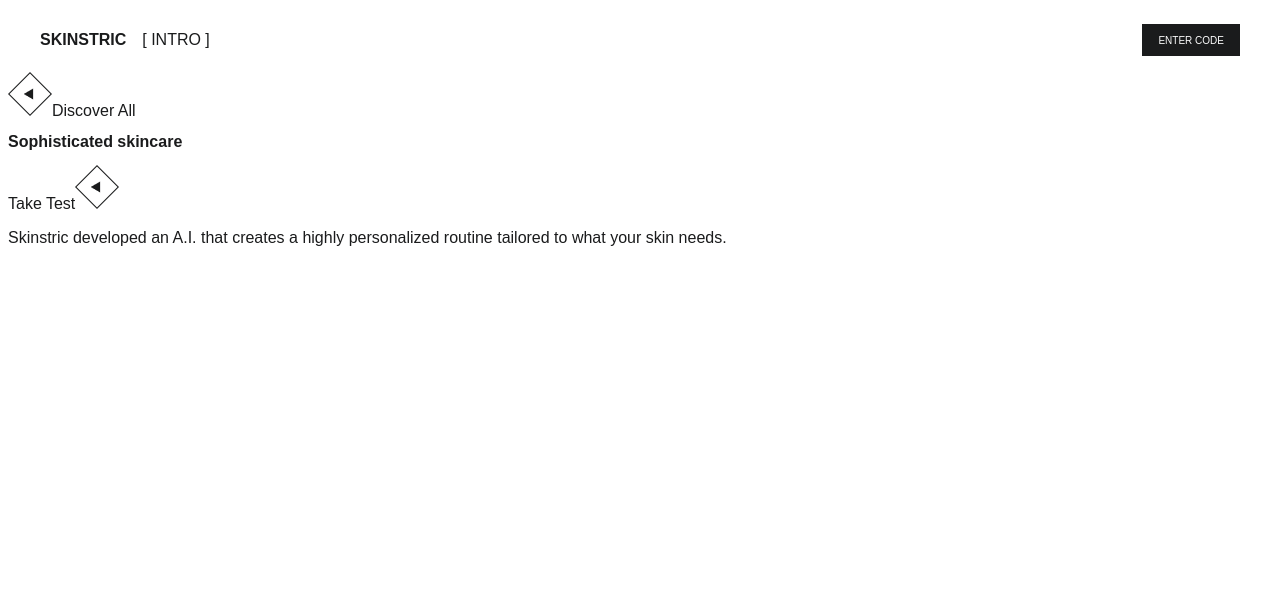
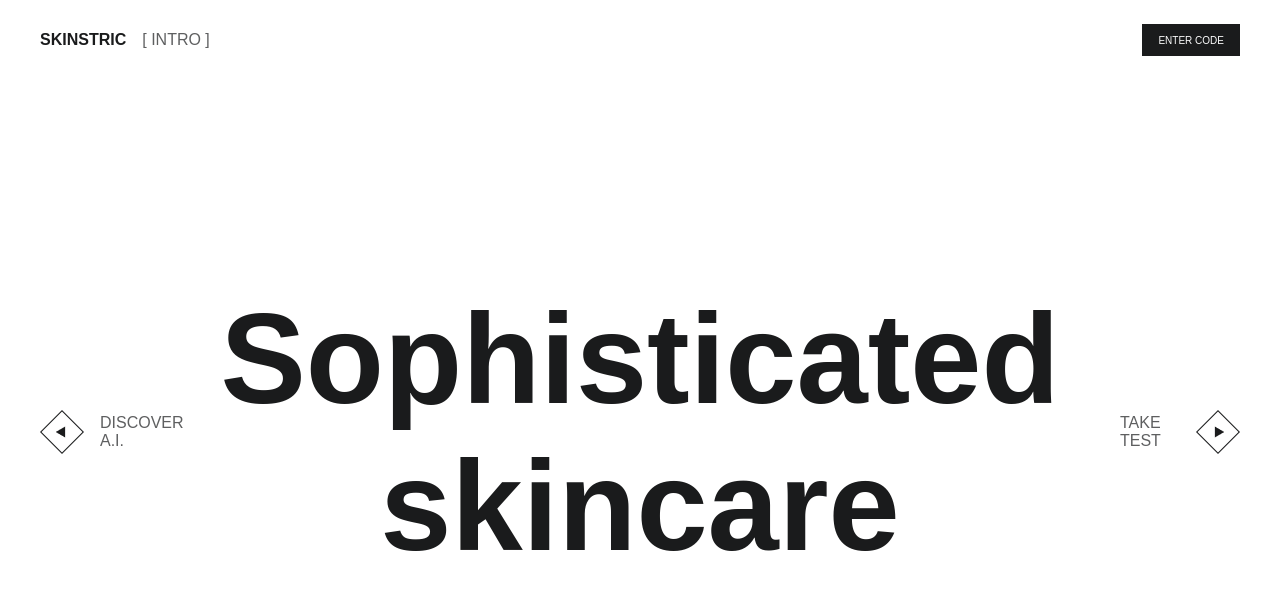
Before and after one commit to illider8bread/solis-skinstric-internship, a React (Vite) app: page / in a window 1280 px wide. Shown: the top 590 px of the page. Built offline with nearby package versions, Linux system fonts and the light colour scheme; a web font is replaced by a local one.

Commit message:
added css for header and landing (minus dotted boxes)

```diff
--- a/src/App.css
+++ b/src/App.css
@@ -4,55 +4,98 @@
     font-family: "Roobert TRIAL";
     src: url("https://db.onlinewebfonts.com/t/0ab46e1b2f236c9fad58c1e34cdecdf1.eot");
     src: url("https://db.onlinewebfonts.com/t/0ab46e1b2f236c9fad58c1e34cdecdf1.eot?#iefix")format("embedded-opentype"),
-    url("https://db.onlinewebfonts.com/t/0ab46e1b2f236c9fad58c1e34cdecdf1.woff2")format("woff2"),
-    url("https://db.onlinewebfonts.com/t/0ab46e1b2f236c9fad58c1e34cdecdf1.woff")format("woff"),
-    url("https://db.onlinewebfonts.com/t/0ab46e1b2f236c9fad58c1e34cdecdf1.ttf")format("truetype"),
-    url("https://db.onlinewebfonts.com/t/0ab46e1b2f236c9fad58c1e34cdecdf1.svg#Roobert TRIAL")format("svg");
+        url("https://db.onlinewebfonts.com/t/0ab46e1b2f236c9fad58c1e34cdecdf1.woff2")format("woff2"),
+        url("https://db.onlinewebfonts.com/t/0ab46e1b2f236c9fad58c1e34cdecdf1.woff")format("woff"),
+        url("https://db.onlinewebfonts.com/t/0ab46e1b2f236c9fad58c1e34cdecdf1.ttf")format("truetype"),
+        url("https://db.onlinewebfonts.com/t/0ab46e1b2f236c9fad58c1e34cdecdf1.svg#Roobert TRIAL")format("svg");
 }
 
-*{
+* {
     box-sizing: border-box;
     font-family: 'Roobert TRIAL', Arial, Helvetica, sans-serif;
     font-size: 16px;
     color: var(--theme-black);
     --theme-black: #1A1B1C;
-    --theme-grey: rgba(26, 27, 28, 1);
+    --theme-grey: rgba(26, 27, 28, 0.70);
 }
 
-a{
+a {
     text-decoration: none;
     color: inherit;
 }
 
-header{
+header {
     display: flex;
     justify-content: space-between;
     align-items: center;
     height: 4rem;
-    padding: 1.25rem 2rem
+    padding: 1.25rem 2rem;
+    width: 100%;
+
 }
 
-.header__logo--wrapper{
+.header__logo--wrapper {
     display: flex;
     align-items: center;
 }
-.header__logo{
+
+.header__logo {
     padding-right: 1rem;
     text-transform: uppercase;
 }
 
-.header__logo--location{
+.header__logo--location {
     color: var(--theme-grey);
 }
 
-.header__btn{
+.header__btn {
     height: 2rem;
     padding: 8px 16px;
     text-align: center;
     text-transform: uppercase;
     border: none;
-    color: #FCFCFC ;
+    color: #FCFCFC;
     background-color: var(--theme-black);
     font-size: 10px;
+}
 
+.landing__body {
+    width: 100%;
+    height: calc(100vh - 5rem);
+    display: flex;
+    justify-content: space-between;
+    align-items: center;
+    padding: 0 2rem;
 }
+
+.landing__btn {
+    display: flex;
+    align-items: center;
+    text-transform: uppercase;
+    color: var(--theme-grey);
+    letter-spacing: -2%;
+    width: 10%;
+}
+
+.left-arrow {
+    padding-right: 1rem;
+}
+
+.right-arrow {
+    transform: rotate(180deg);
+    padding-right: 1rem;
+}
+
+.landing__title--wrapper {
+    width: 80%;
+    display: flex;
+    justify-content: center;
+    align-items: center;
+}
+
+.landing__title {
+    width: 100%;
+    max-width: 848px;
+    font-size: 8rem;
+    text-align: center;
+}
--- a/src/pages/Landing.jsx
+++ b/src/pages/Landing.jsx
@@ -6,27 +6,23 @@
     return (
         <>
             <section className="landing__body">
-                <div className="landing__discover--wrapper">
-                    <Link>
-                        <img src={btn} alt="" className="left-arrow" />
-                        Discover All
+                    <Link className="landing__btn">
+                        <img src={btn} alt="" className="left-arrow arrow" />
+                        Discover A.I.
                     </Link>
-                </div>
                 <div className="landing__title--wrapper">
                     <h1 className="landing__title">Sophisticated skincare</h1>
                 </div>
-                <div className="landing__test--wrapper">
-                    <Link>
+                    <Link className="landing__btn">
                         Take Test
-                        <img src={btn} alt="" className="right-arrow" />
+                        <img src={btn} alt="" className="right-arrow arrow" />
                     </Link>
-                </div>
             </section>
-            <div className="landing__footer">
+            {/* <div className="landing__footer">
                 <p className="landing__footer--text">
                     Skinstric developed an A.I. that creates a highly personalized routine tailored to what your skin needs.
                 </p>
-            </div>
+            </div> */}
         </>
     )
 }
```
